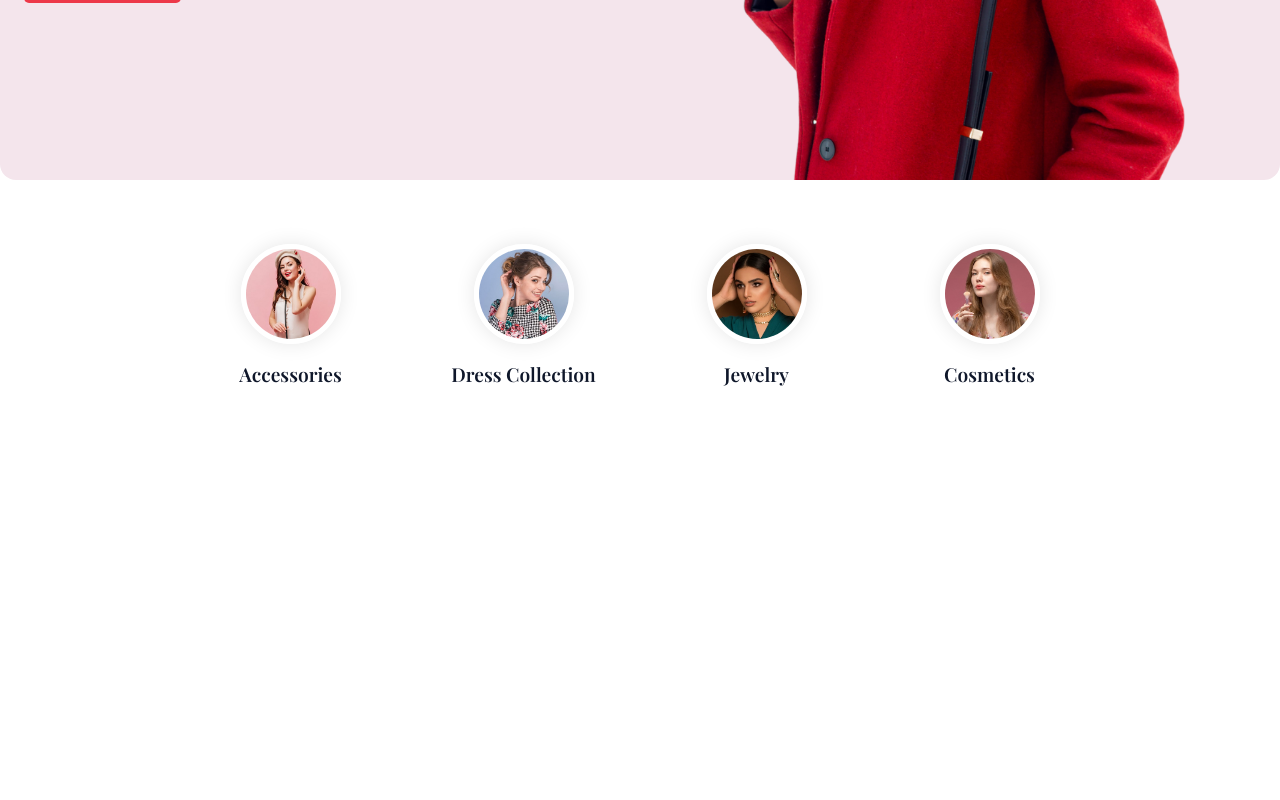
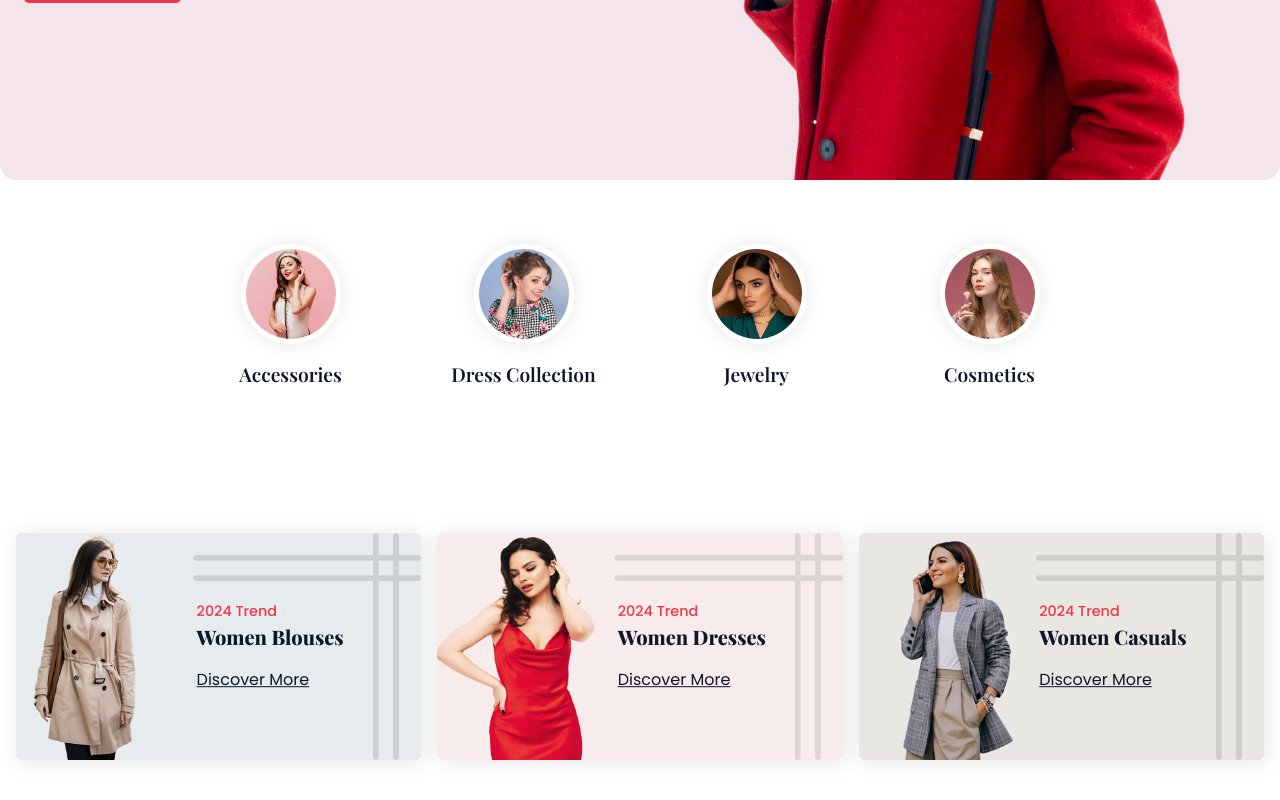
Before and after one commit to MAbdurahman/mern-lebaba-project, a React (Vite) app in the folder frontend/: page / in a window 1280 px wide. Shown: the part 582-1382 px from the top of the page. Before the commit the page ends 1035 px from the top, so only its background shows below. Built offline with nearby package versions, Linux system fonts and the light colour scheme.

Commit message:
Add structure and styles for sections/HeroSection.jsx

```diff
--- a/frontend/src/pages/HomePage.jsx
+++ b/frontend/src/pages/HomePage.jsx
@@ -1,6 +1,7 @@
 import React from 'react';
 import BannerComponent from '../components/home/BannerComponent.jsx';
 import CategorySection from '../sections/CategorySection.jsx';
+import HeroSection from '../sections/HeroSection.jsx';
 
 export default function HomePage() {
 
@@ -8,6 +9,7 @@ export default function HomePage() {
       <>
          <BannerComponent />
          <CategorySection />
+         <HeroSection />
       </>
 
    );
--- /dev/null
+++ b/frontend/src/sections/HeroSection.jsx
@@ -0,0 +1,48 @@
+import React from 'react';
+
+import cardImage1 from '../assets/card-1.png';
+import cardImage2 from '../assets/card-2.png';
+import cardImage3 from '../assets/card-3.png';
+
+
+const cards = [
+   {
+      id: 1,
+      image: cardImage1,
+      trend: '2024 Trend',
+      title: 'Women Blouses'
+   },
+   {
+      id: 2,
+      image: cardImage2,
+      trend: '2024 Trend',
+      title: 'Women Dresses'
+   },
+   {
+      id: 3,
+      image: cardImage3,
+      trend: '2024 Trend',
+      title: 'Women Casuals'
+   }
+]
+
+export default function HeroSection() {
+
+   return (
+      <section className="section__container hero__container">
+         {
+            cards.map((card) => (
+               <div key={card.id} className='hero__card'>
+                  <img src={card.image} alt="trend image" />
+                  <div className='hero__content'>
+                     <p>{card.trend}</p>
+                     <h4>{card.title}</h4>
+                     <a href="#">Discover More</a>
+                  </div>
+               </div>
+            ))
+         }
+      </section>
+
+   );
+}
```
